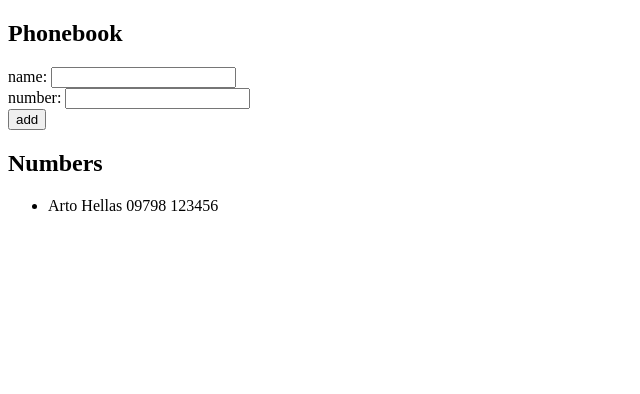
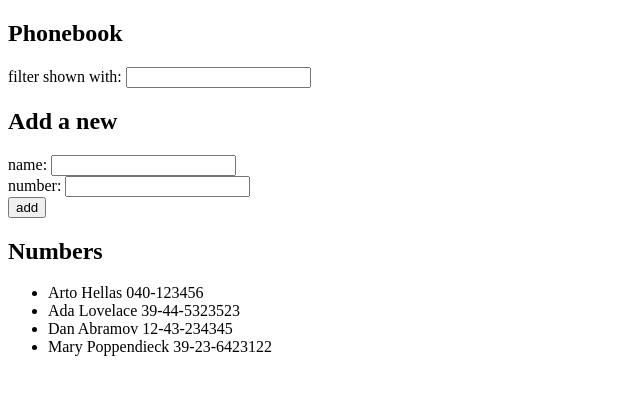
Before and after one commit to a2zlondon/fullstackopen, a React (Create React App) app in the folder part2/phonebook/: page / in a window 1280 px wide. Shown: the top 394 px of the page, without its empty margins (0-640 px from the left). Built offline with nearby package versions, Linux system fonts and the light colour scheme.

Commit message:
Exercise 2.9

```diff
--- a/part2/phonebook/src/App.js
+++ b/part2/phonebook/src/App.js
@@ -1,28 +1,35 @@
 import { useState } from 'react'
-import Name from './components/Name'
+import Person from './components/Person'
 
 const App = () => {
-  const [names, setNames] = useState([
-    { fullname: 'Arto Hellas',  number: '09798 123456' }
+
+  const [persons, setPersons] = useState([
+    { name: 'Arto Hellas', number: '040-123456', id: 1 },
+    { name: 'Ada Lovelace', number: '39-44-5323523', id: 2 },
+    { name: 'Dan Abramov', number: '12-43-234345', id: 3 },
+    { name: 'Mary Poppendieck', number: '39-23-6423122', id: 4 }
   ])
+
   const [newName, setNewName] = useState('')
   const [newNumber, setNewNumber] = useState('')
+  const [newFilter, setNewFilter] = useState('')
 
   function ifNameExists(nom) {
-    return nom.fullname === newName;
+    return nom.name === newName;
   }
 
   const addName = (event) => {
     event.preventDefault()
-    if (names.find(ifNameExists)) {
+    if (persons.find(ifNameExists)) {
         alert(`${newName} is already added to phonebook`)
     } else {
       const nameObject = {
-        fullname: newName,
+        name: newName,
         number: newNumber,
-        id: names.length + 1,
+        id: persons.length + 1,
       }
-      setNames(names.concat(nameObject))
+      console.log(nameObject)
+      setPersons(persons.concat(nameObject))
       setNewName('')
       setNewNumber('')
     }
@@ -36,9 +43,18 @@ const App = () => {
     setNewNumber(event.target.value)
   }
 
+  const handleFilterChange = (event) => {
+    console.log('yeah serCH Bby', event.target.value)
+    setNewFilter(event.target.value)
+  }
+
   return (
     <div>
       <h2>Phonebook</h2>
+      <div>
+        filter shown with: <input value={newFilter} onChange={handleFilterChange} />
+      </div>
+      <h2>Add a new</h2>
       <form onSubmit={addName}>
         <div>
           name: <input value={newName} onChange={handleNameChange} />
@@ -52,8 +68,8 @@ const App = () => {
       </form>
       <h2>Numbers</h2>
       <ul>
-        {names.map(name =>
-          <Name key={name.fullname} name={name} />
+        {persons.filter(person => person.name.toLowerCase().match(newFilter)).map(person  =>
+          <Person key={person.id} person={person} />
         )}
       </ul>
     </div>
--- a/part2/phonebook/src/components/Name.js
+++ /dev/null
@@ -1,7 +0,0 @@
-const Name = ({ name }) => {
-    return (
-        <li>{name.fullname} {name.number}</li>
-    )
-}
-
-export default Name
--- /dev/null
+++ b/part2/phonebook/src/components/Person.js
@@ -0,0 +1,7 @@
+const Person = ({ person }) => {
+    return (
+        <li key={person.key}>{person.name} {person.number}</li>
+    )
+}
+
+export default Person
```
